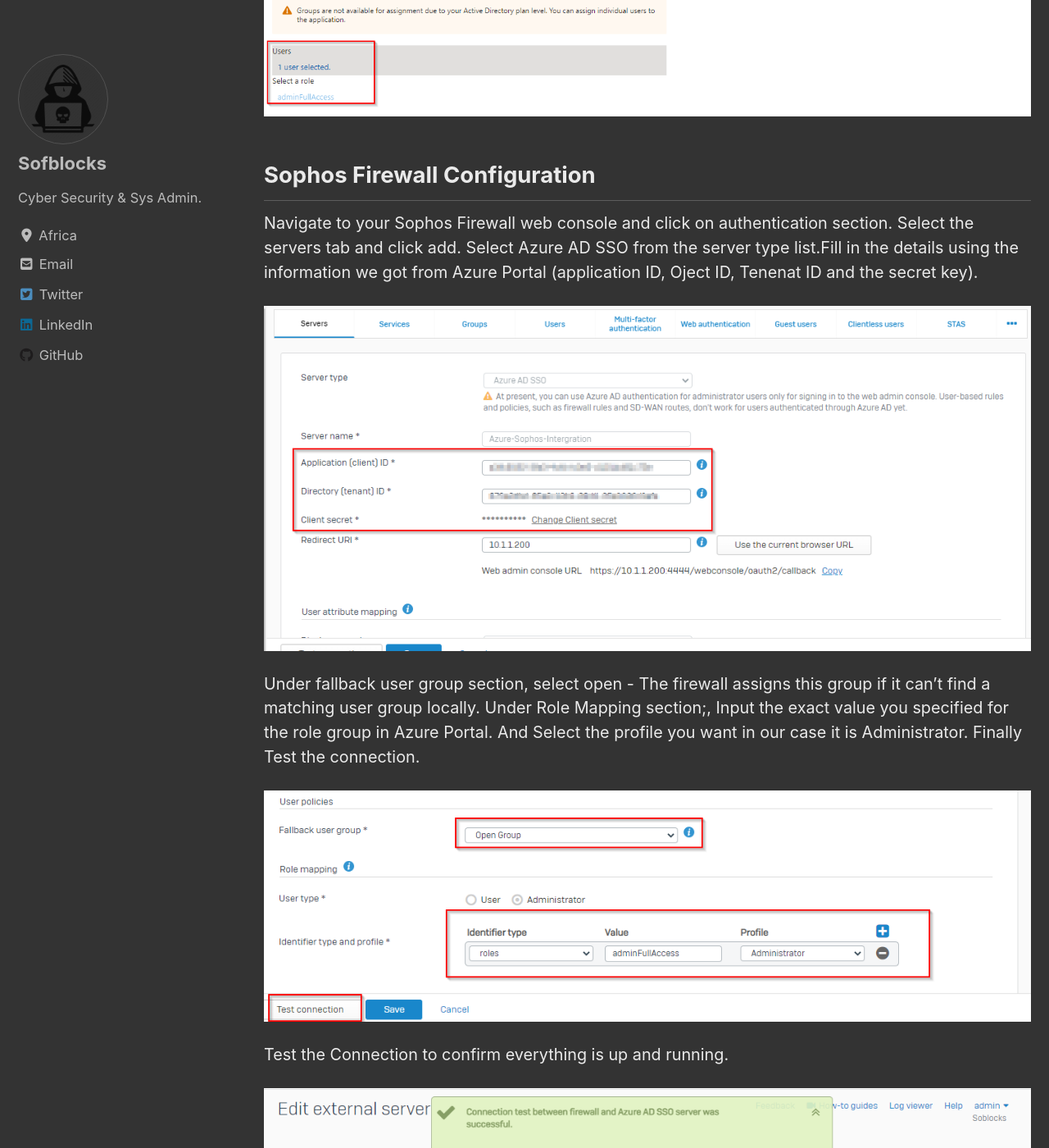
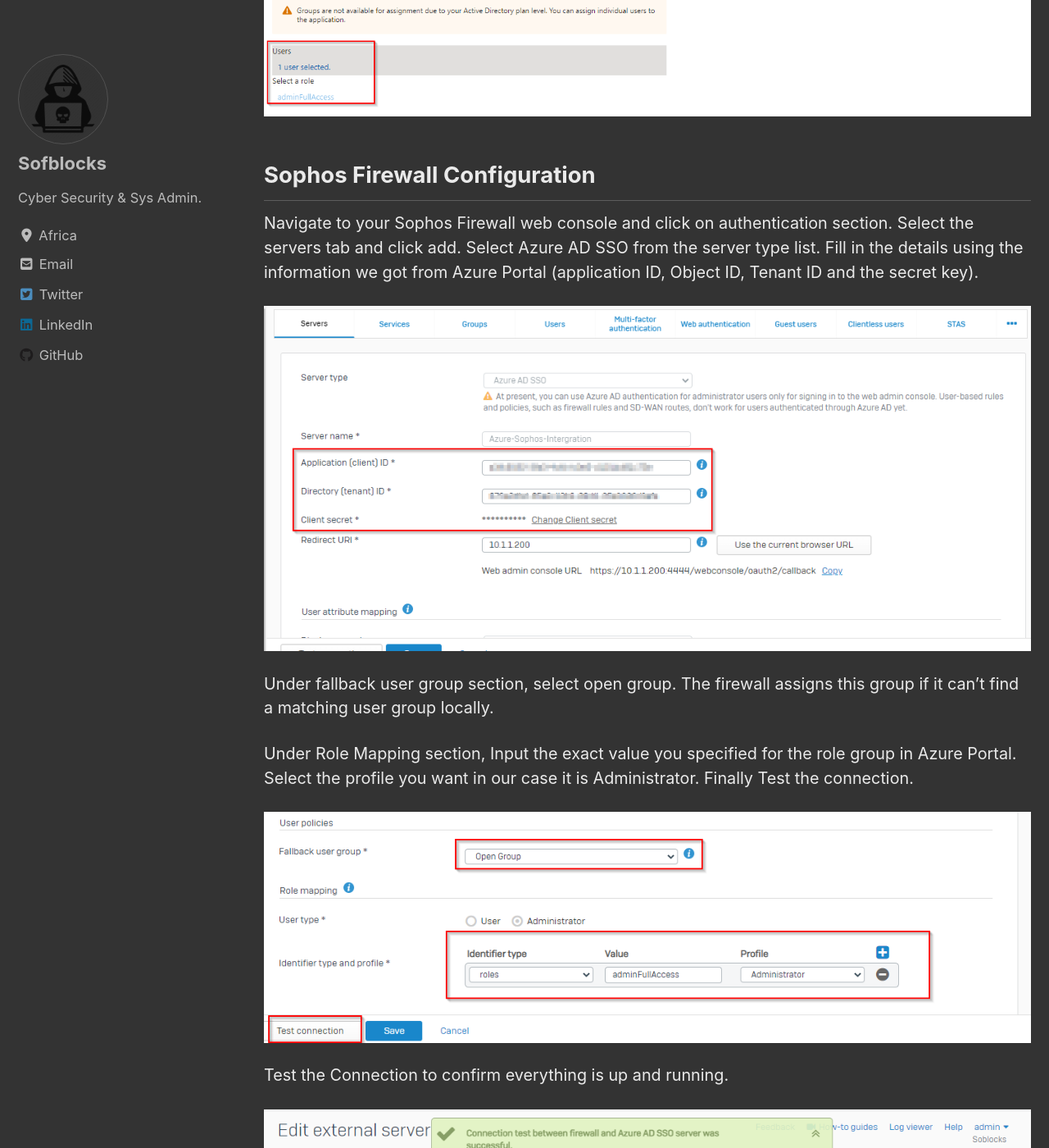
Before and after one commit to sofblocks/sofblocks.github.io, a Jekyll site: the page built from _posts/blog/2022-11-05-sophos-azuread-sso.md, in a window 1280 px wide and 1400 px high, scrolled down 6000 px. Shown: the whole window at 82% size. Built offline with Jekyll 4.4.1, drawn with Linux system fonts in a browser that asks for light colours; cached includes are drawn as plain includes; nearby versions of some CDN libraries; comment, search, counter and statistics services are not loaded.

Commit message:
Update 2022-11-05-sophos-azuread-sso.md

```diff
--- a/_posts/blog/2022-11-05-sophos-azuread-sso.md
+++ b/_posts/blog/2022-11-05-sophos-azuread-sso.md
@@ -83,13 +83,14 @@
 
 ## Sophos Firewall Configuration
 
-Navigate to your Sophos Firewall web console and click on authentication section. Select the servers tab and click add. Select Azure AD SSO from the server type list.Fill in the details using the information we got from Azure Portal (application ID, Oject ID, Tenenat ID and the secret key).
+Navigate to your Sophos Firewall web console and click on authentication section. Select the servers tab and click add. Select Azure AD SSO from the server type list. Fill in the details using the information we got from Azure Portal (application ID, Object ID, Tenant  ID and the secret key).
 
 ![upload-image]({{ "/assets/imgs/notes/sophos.png" | relative_url }})
 
-Under fallback user group section, select open - The firewall assigns this group if it can't find a matching user group locally.
-Under Role Mapping section;, Input the exact value you specified for the role group in Azure Portal.
-And Select the profile you want in our case it is Administrator. Finally Test the connection.
+Under fallback user group section, select open group. The firewall assigns this group if it can't find a matching user group locally.
+
+Under Role Mapping section, Input the exact value you specified for the role group in Azure Portal.
+Select the profile you want in our case it is Administrator. Finally Test the connection.
 
 ![upload-image]({{ "/assets/imgs/notes/rolesec.png" | relative_url }})
 
```
